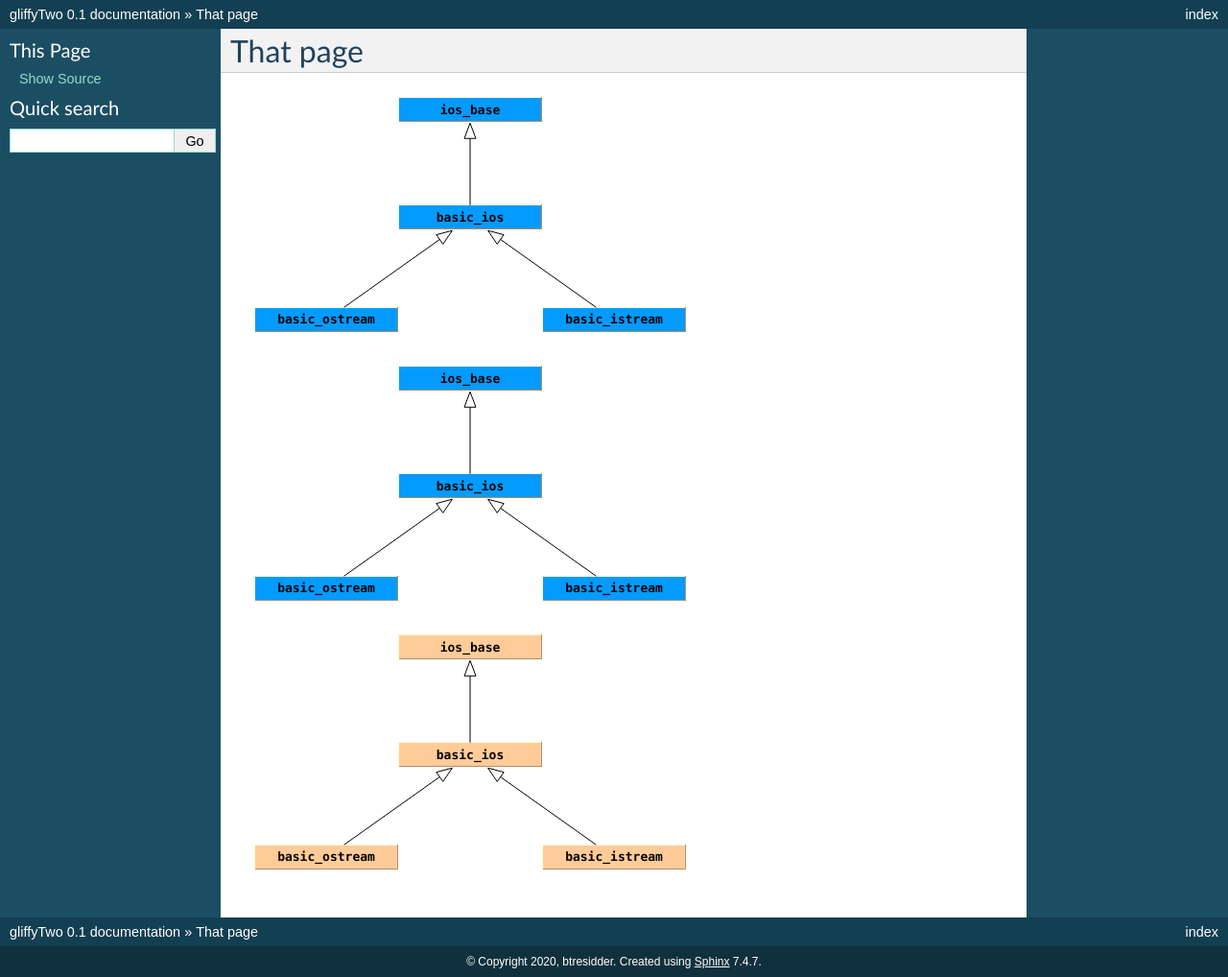
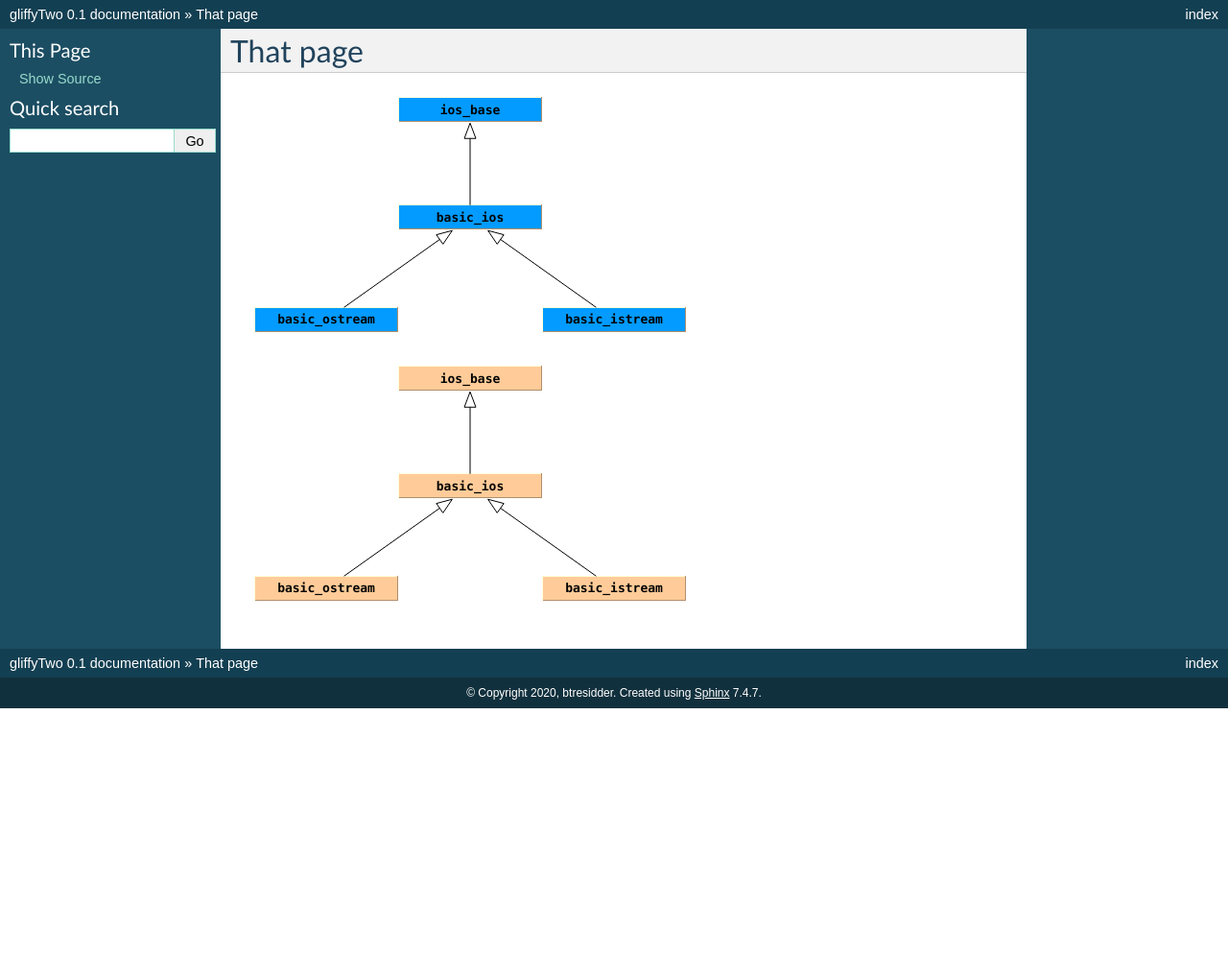
Before and after one commit to btresidder/gliffyTwo, a Sphinx documentation site: the page built from docs/thatpage.rst, in a window 1280 px wide. Shown: the whole page at 96% size. Built offline with Sphinx 7.4.7, drawn with Linux system fonts in a browser that asks for light colours; after the commit the page ends 900 px from its top, so only the background shows below that.

Commit message:
folder testing 18

```diff
--- a/docs/thatpage.rst
+++ b/docs/thatpage.rst
@@ -5,7 +5,7 @@ That page
 .. sphinxgliffy:: images/folder/fourth-svg.svg
 
 
-.. image:: images/folder/fourth-svg.svg
+
 
 
 .. sphinxgliffy:: images/test-svg.svg
```
